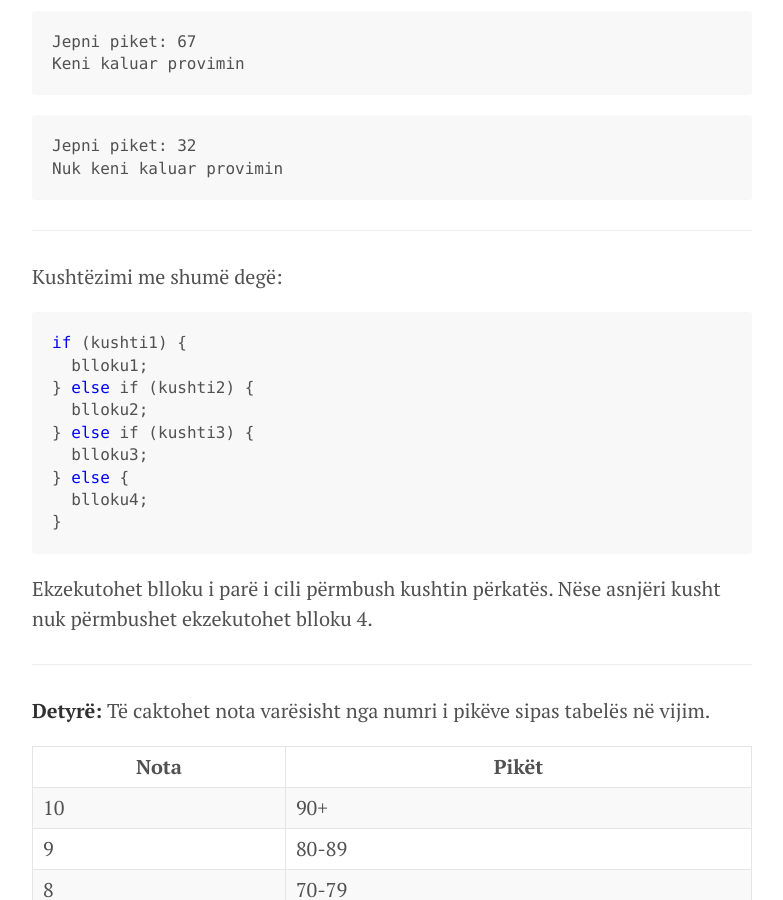
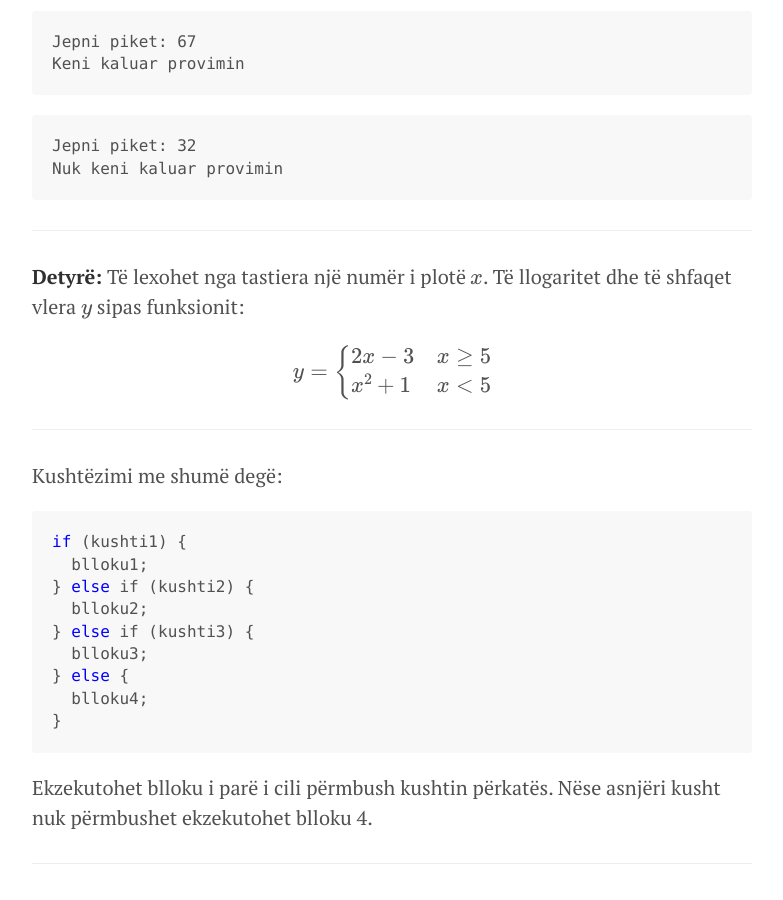
Before and after one commit to blerimrexha/edongashi.github.io, a Jekyll site: the page built from lendet/gjuhe-programuese/ligjerata/java2.md, in a window 1280 px wide and 900 px high, scrolled down 19247 px. Shown: the whole window, without its empty margins (248-1031 px from the left). Built offline with Jekyll 4.4.1, drawn with Linux system fonts in a browser that asks for light colours; our own code applies the rules of GitHub Pages for plain Markdown files; formulas are drawn with MathJax 3; some of the changed text lies outside the part shown.

Commit message:
Update lendet/gjuhe-programuese/ligjerata/java2.md

````diff
--- a/lendet/gjuhe-programuese/ligjerata/java2.md
+++ b/lendet/gjuhe-programuese/ligjerata/java2.md
@@ -799,6 +799,17 @@
 
 ---
 
+**Detyrë:** Të lexohet nga tastiera një numër i plotë $x$. Të llogaritet dhe të shfaqet vlera $y$ sipas funksionit:
+
+$$
+y = \begin{cases}
+2x - 3 & x \geq 5 \\
+x^2 + 1 & x < 5
+\end{cases}
+$$
+
+---
+
 Kushtëzimi me shumë degë:
 
 ```cpp
@@ -874,6 +885,15 @@
 
 ---
 
+**Detyrë:** Të lexohet një numër i plotë nga tastiera, dhe të shfaqet vlera absolute e tij.
+
+```text
+Shtypni numrin: -15
+Vlera absolute e numrit: 15
+```
+
+---
+
 **Detyrë:** Të lexohen dy numra të plotë nga tastiera. Të tregohet nëse numrat janë të plotëpjestueshëm ndërmjet veti (nuk ka rëndësi cili me cilin).
 
 ```text
````
